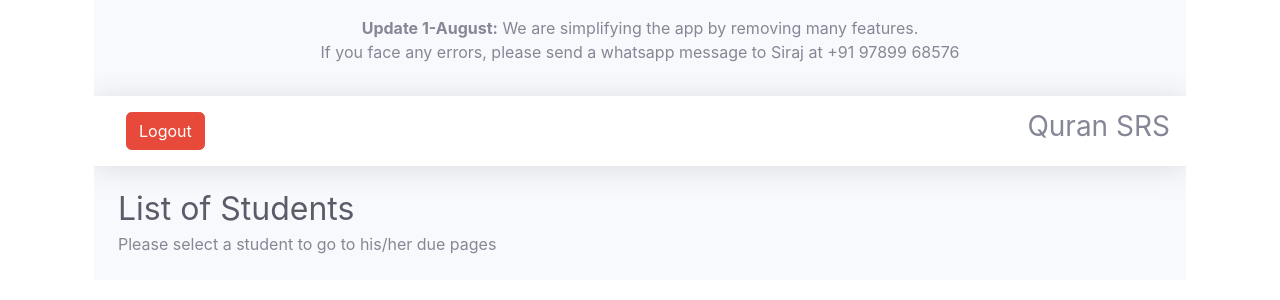
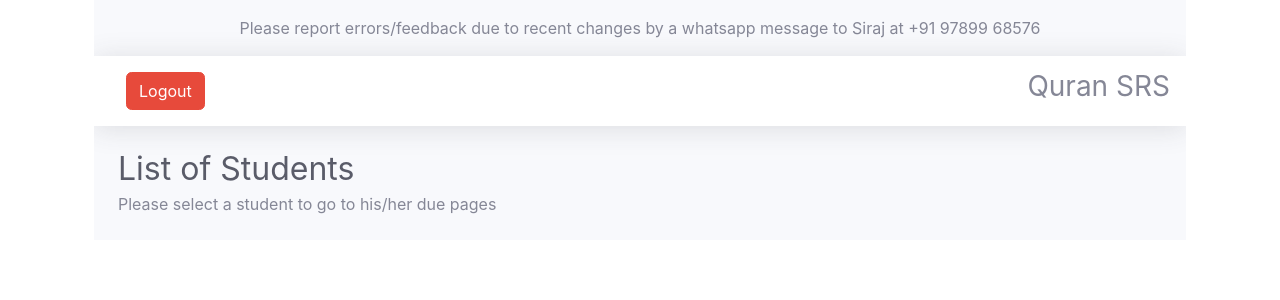
Before and after one commit to siraj-samsudeen/quran-srs, a Django app: page / in a window 1280 px wide. Shown: the top 300 px of the page. Run offline with Django 3.2, Linux system fonts and the light colour scheme; the visitor is signed in with stand-in values (Sample User, id 1); data that the repository does not hold is empty; some libraries are stand-ins or nearby versions.

Commit message:
update to message

```diff
--- a/core_app/templates/base.html
+++ b/core_app/templates/base.html
@@ -27,9 +27,7 @@
                 <!-- Main Content -->
                 <div id="content">
                     <div class="text-center my-2 py-2">
-                        <b>Update 1-August:</b>
-                        We are simplifying the app by removing many features.
-                        <p>If you face any errors, please send a whatsapp message to Siraj at +91 97899 68576</p>
+                        Please report errors/feedback due to recent changes by a whatsapp message to Siraj at +91 97899 68576
                     </div>
 
                     <!-- Topbar -->
```
